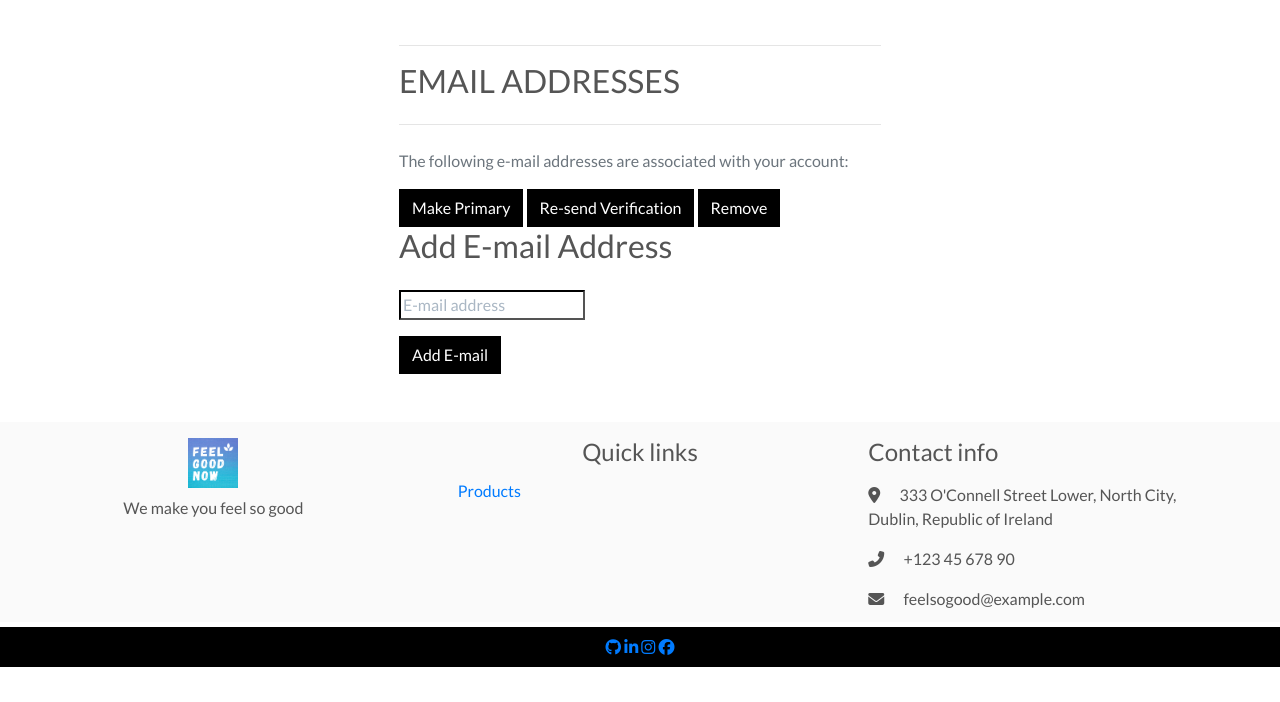
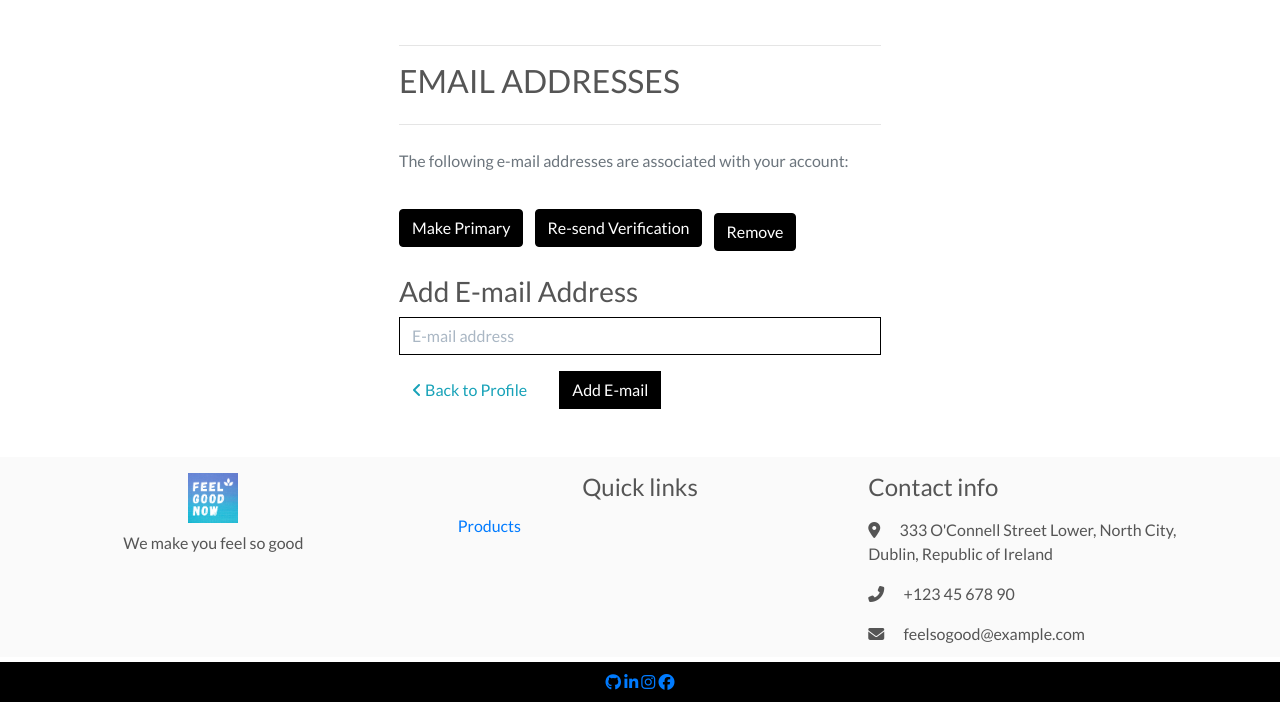
Before and after one commit to boomernag/feel-so-good, a Django app: page /accounts/email/ in a window 1280 px wide. Shown: the part 171-873 px from the top of the page. Before the commit the page ends 838 px from the top, so only its background shows below. Run offline with Django 3.2, Linux system fonts and the light colour scheme; the visitor is signed in with stand-in values (Sample User, id 1); data comes from the database, SQL or seed files in the repository; parts of the project's set-up code (start-up, migrations or seed data) failed here and were passed over; some libraries are stand-ins or nearby versions.

Commit message:
update readme and style email allauth

```diff
--- a/static/css/base.css
+++ b/static/css/base.css
@@ -183,6 +183,10 @@ a.category-badge > span.badge:hover {
 
 input[name='q']::placeholder {
     color: #aab7c4;
+}
+
+.email-list {
+    color: black;
 }
 
 /* ------------------------------- bootstrap toasts */
--- a/templates/allauth/account/email.html
+++ b/templates/allauth/account/email.html
@@ -15,50 +15,47 @@
 <form action="{% url 'account_email' %}" class="email_list" method="post">
     {% csrf_token %}
     <fieldset class="blockLabels">
-
         {% for emailaddress in user.emailaddress_set.all %}
         <div class="ctrlHolder">
             <label for="email_radio_{{forloop.counter}}" class="{% if emailaddress.primary %}primary_email{%endif%}">
-
                 <input id="email_radio_{{forloop.counter}}" type="radio" name="email" {% if emailaddress.primary or user.emailaddress_set.count == 1 %}checked="checked"{%endif %} value="{{emailaddress.email}}"/>
-
             {{ emailaddress.email }}
                 {% if emailaddress.verified %}
-    <span class="verified">{% trans "Verified" %}</span>
+                    <span class="verified pr-1 pl-3 pl-lg-5 font-weight-bold">{% trans "Verified" %}</span>
                     {% else %}
-    <span class="unverified">{% trans "Unverified" %}</span>
+                    <span class="unverified pr-1 pl-3 pl-lg-5 font-weight-bold">{% trans "Unverified" %}</span>
                     {% endif %}
-      {% if emailaddress.primary %}<span class="primary">{% trans "Primary" %}</span>{% endif %}
+                    {% if emailaddress.primary %}<span class="primary font-weight-bold">{% trans "Primary" %}</span>{% endif %}
+
             </label>
         </div>
         {% endfor %}
 
-<div class="buttonHolder">
-      <button class="secondaryAction" type="submit" name="action_primary" >{% trans 'Make Primary' %}</button>
-      <button class="secondaryAction" type="submit" name="action_send" >{% trans 'Re-send Verification' %}</button>
-      <button class="primaryAction" type="submit" name="action_remove" >{% trans 'Remove' %}</button>
+        <div class="buttonHolder mt-3">
+            <button class="secondaryAction button-black mr-2 rounded" type="submit" name="action_primary" >{% trans 'Make Primary' %}</button>
+            <button class="secondaryAction button-black mr-2 rounded" type="submit" name="action_send" >{% trans 'Re-send Verification' %}</button>
+            <button class="primaryAction btn-danger mt-2 rounded" type="submit" name="action_remove" >{% trans 'Remove' %}</button>
         </div>
-
     </fieldset>
 </form>
 
     {% else %}
-<p><strong>{% trans 'Warning:'%}</strong> {% trans "You currently do not have any e-mail address set up. You should really add an e-mail address so you can receive notifications, reset your password, etc." %}</p>
-
+        <p><strong>{% trans 'Warning:'%}</strong>
+        {% trans "You currently do not have any e-mail address set up. You should really add an e-mail address so you can receive notifications, reset your password, etc." %}</p>
     {% endif %}
 
-  {% if can_add_email %}
-    <h2>{% trans "Add E-mail Address" %}</h2>
+
+    <h3 class="mt-4">{% trans "Add E-mail Address" %}</h3>
 
     <form method="post" action="{% url 'account_email' %}" class="add_email">
         {% csrf_token %}
-        {{ form.as_p }}
-        <button name="action_add" type="submit">{% trans "Add E-mail" %}</button>
+        {{ form|crispy }}
+        <a href="{% url 'profile' %}" class="btn button-black-outline mr-3"><i class="fas fa-angle-left"></i> Back to Profile</a>
+
+        <button name="action_add" class="btn button-green" type="submit">{% trans "Add E-mail" %}</button>
     </form>
-  {% endif %}
 
 {% endblock %}
-
 
 {% block extra_body %}
 <script type="text/javascript">
```
Also changed, not shown: requirements.txt (+9 -0 lines), README.md, 1 other file. Lines whose indentation alone changed are shown as unchanged.
